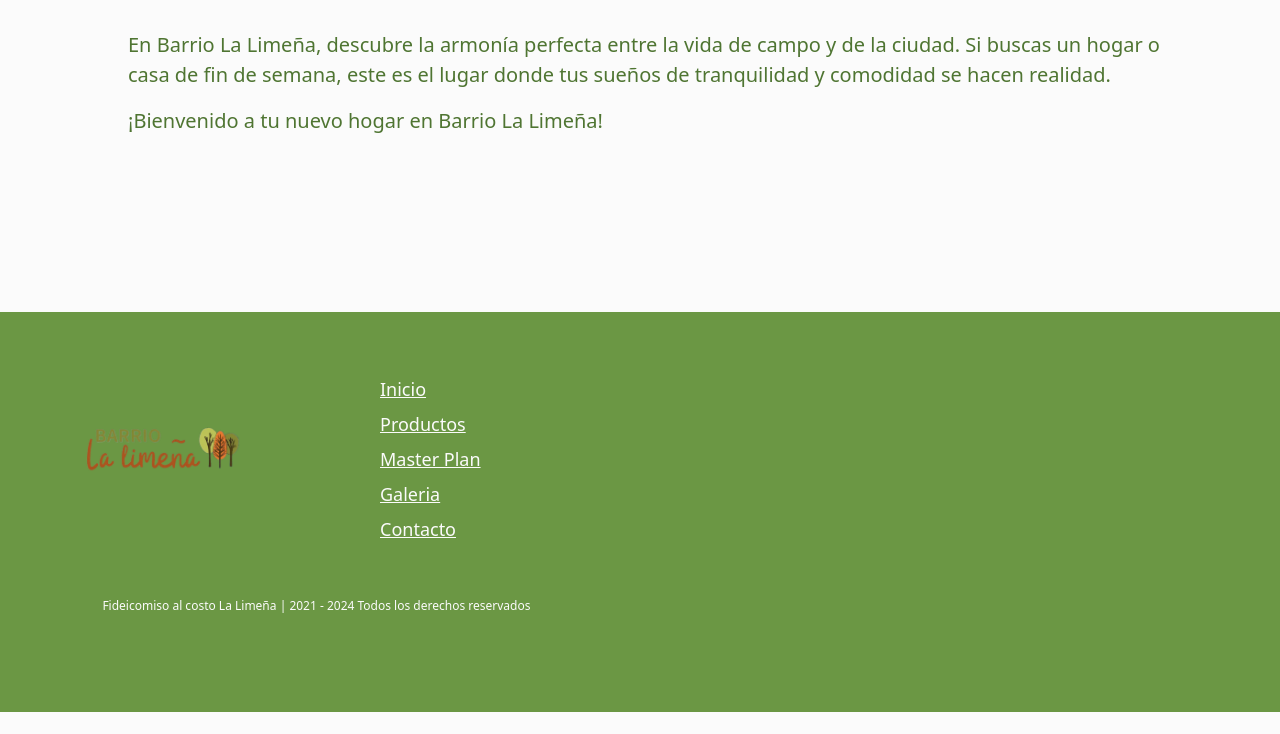
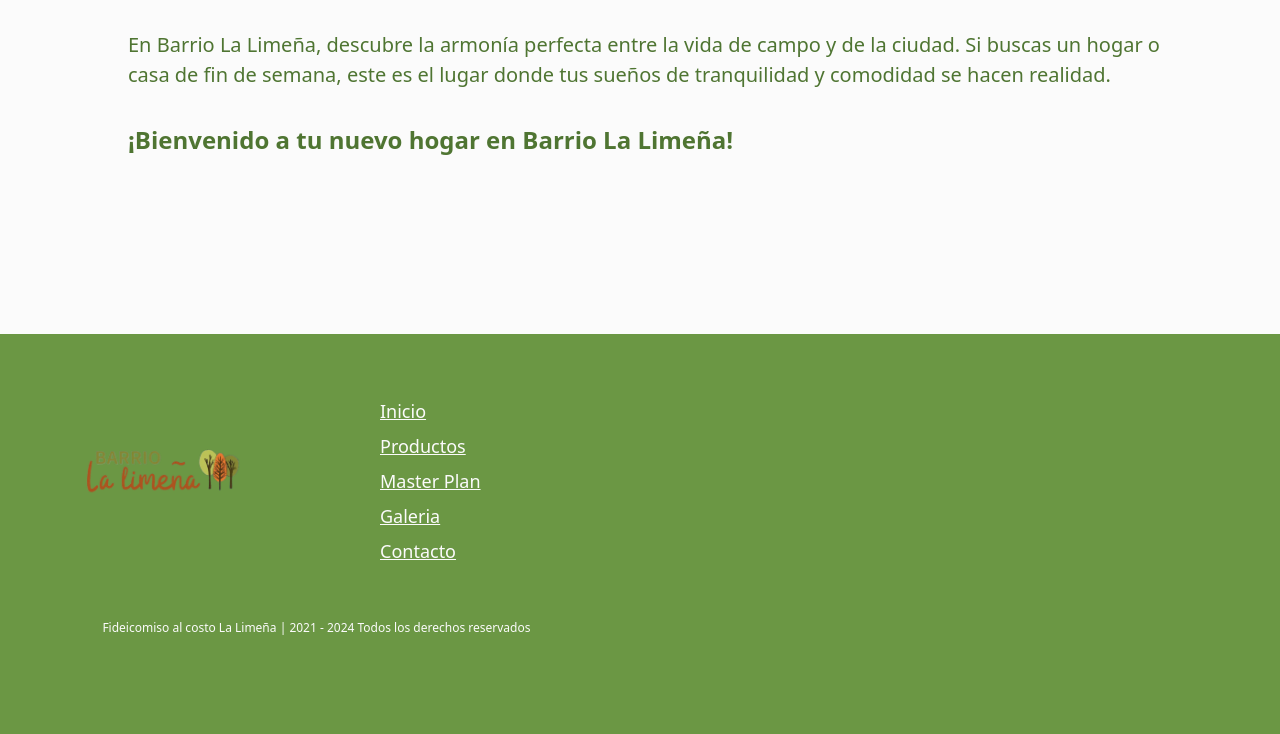
Before and after one commit to Baynpro/la_limena, a website: page index.html in a window 1280 px wide. Shown: the part 1622-2356 px from the top of the page. Before the commit the page ends 2334 px from the top, so only its background shows below. Drawn offline with nearby package versions, Linux system fonts and the light colour scheme.

Commit message:
ajuste texto bienvenido

```diff
--- a/SCSS/_index.scss
+++ b/SCSS/_index.scss
@@ -5,12 +5,14 @@
 
 @keyframes pulse {
 
-    0%, 50%,
+    0%,
+    50%,
     100% {
         transform: scale(1);
     }
 
-    25%, 75% {
+    25%,
+    75% {
         transform: scale(1.05);
     }
 }
@@ -140,7 +142,6 @@
 
     h3 {
         margin-bottom: 1rem;
-        font-weight: 400;
         max-width: 85vw;
         padding-left: 2rem;
 
@@ -150,6 +151,17 @@
             font-weight: 400;
         }
     }
+
+    .bienvenido {
+        font-weight: 600;
+        font-size: 24px;
+        margin-top: 1rem;
+
+        @media (max-width: 760px) {
+            font-size: 20px;
+        }
+    }
+
 
     .video {
         display: flex;
--- a/index.html
+++ b/index.html
@@ -120,7 +120,7 @@
                 ciudad. Si buscas un
                 hogar o casa de fin de semana, este es el lugar donde tus sueños de tranquilidad y comodidad se hacen
                 realidad. </h3>
-            <h3>¡Bienvenido a tu nuevo hogar en Barrio La Limeña!</h3>
+            <h3 class="bienvenido">¡Bienvenido a tu nuevo hogar en Barrio La Limeña!</h3>
         </section>
     </main>
     <footer class="menufooter grid_footer">
```
Also changed, not shown: Styles/estilos.css, 1 other file.
